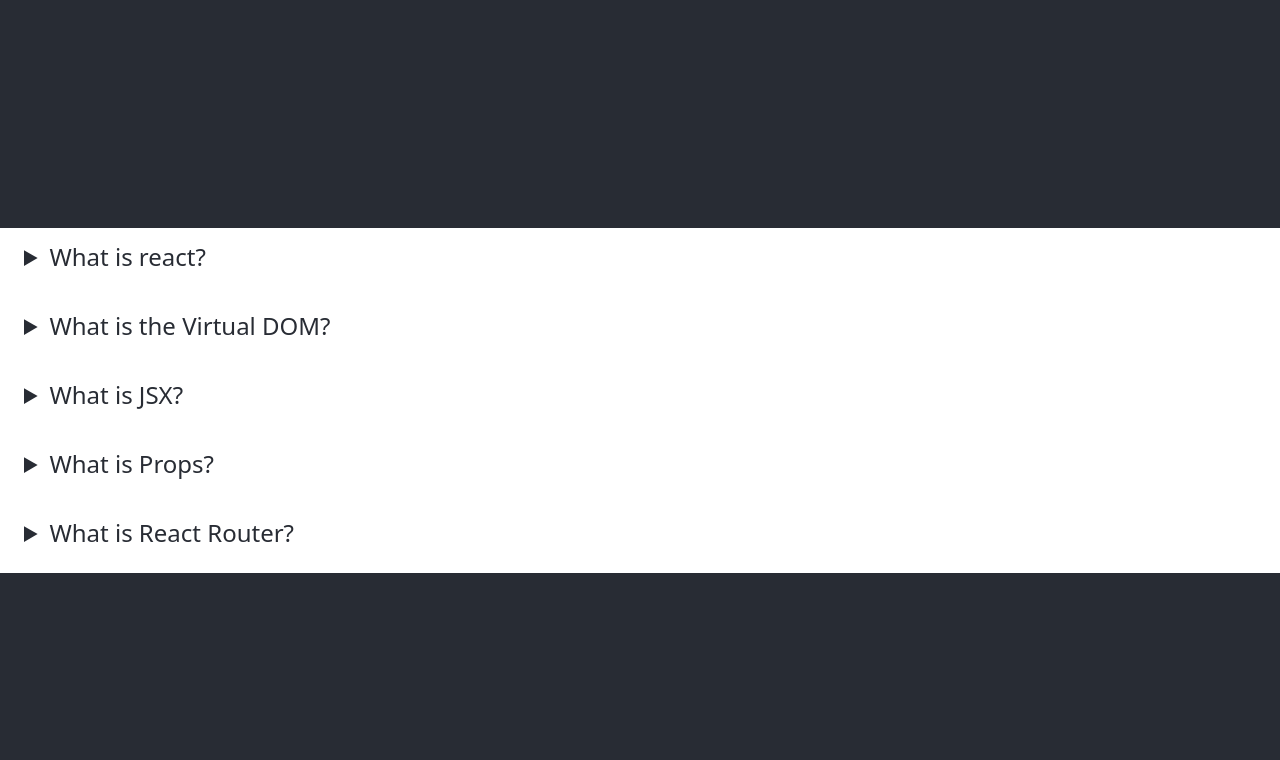
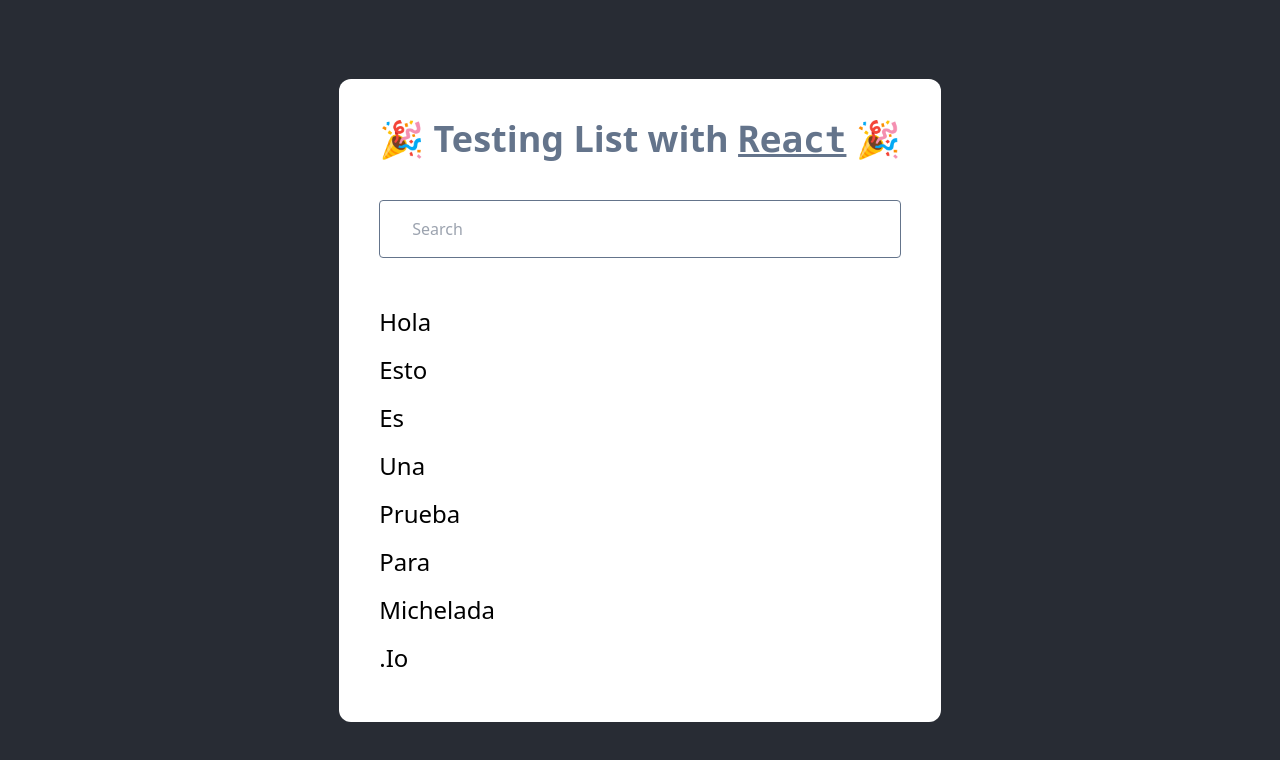
Before and after one commit to Prizrak11/React-Test-List, a React (Create React App) app: page / in a window 1280 px wide. Shown: the top 760 px of the page. Built offline with nearby package versions, Linux system fonts and the light colour scheme.

Commit message:
Implement Tailwind to List styles

```diff
--- a/package.json
+++ b/package.json
@@ -34,5 +34,10 @@
 			"last 1 firefox version",
 			"last 1 safari version"
 		]
+	},
+	"devDependencies": {
+		"autoprefixer": "^10.4.2",
+		"postcss": "^8.4.5",
+		"tailwindcss": "^3.0.16"
 	}
 }
--- /dev/null
+++ b/postcss.config.js
@@ -0,0 +1,6 @@
+module.exports = {
+  plugins: {
+    tailwindcss: {},
+    autoprefixer: {},
+  },
+}
--- a/src/App.css
+++ /dev/null
@@ -1,47 +0,0 @@
-.App {
-	text-align: center;
-	display: grid;
-	place-items: center;
-	width: 100vw;
-	height: 100vh;
-	color: #fff;
-}
-input {
-	margin-block: 2em;
-	padding-block: 1em;
-	padding-inline: 2em;
-	width: 100%;
-	background-color: transparent;
-	color: white;
-	font-size: 1.1em;
-	border: 1px solid white;
-	border-radius: 0.5em;
-}
-
-ul {
-	list-style: none;
-	text-align: center;
-}
-li {
-	text-align: start;
-	font-size: 1.1em;
-	text-transform: capitalize;
-	padding-block: 0.2em;
-}
-
-details {
-	width: 100vw;
-	font-size: 1.5rem;
-	text-align: start;
-	background-color: #fff;
-	color: #282c34;
-	padding: 0.5em 1em;
-	cursor: pointer;
-}
-
-summary {
-	padding-bottom: 0.5em;
-}
-details > img {
-	width: 10%;
-}
--- a/src/App.js
+++ b/src/App.js
@@ -1,13 +1,10 @@
-import './App.css'
 import Questions from './components/Questions/Questions'
-// import List from './components/List'
+import List from './components/List'
 
 function App() {
 
   return (
-    <div className="App">
-      <Questions />
-    </div>
+    <List />
   )
 }
 
--- a/src/components/List.jsx
+++ b/src/components/List.jsx
@@ -4,6 +4,8 @@
 
   const [search, setSearch] = useState({ search: '' })
   const items = ['hola', 'esto', 'es', 'una', 'prueba', 'para', 'michelada', '.io']
+
+  const existMatch = search?.match?.length > 0
 
   const lookForText = e => {
     let text = e.target.value
@@ -19,15 +21,34 @@
   }
 
   return (
-    <div>
-      <h1>
-        🎉 Testing List with <code> React </code> 🎉
-      </h1>
-      <input type="text" value={search.search} onChange={lookForText} placeholder='Search' />
-      <ul>
-        {search?.match?.map(item => <li>{item}</li>) ?? items.map(item => <li>{item}</li>)}
-      </ul>
-    </div>
+    <section className='grid place-items-center w-screen h-screen'>
+      <div className="bg-white rounded-xl p-10">
+        <h1 className='text-4xl font-bold text-slate-500'>
+          🎉 Testing List with <code className='underline' > React</code> 🎉
+        </h1>
+        <input
+          className='px-8 py-4 w-full border border-slate-500 rounded my-10'
+          type="text"
+          value={search.search}
+          onChange={lookForText}
+          placeholder='Search' />
+        <ul>
+          {
+            existMatch
+              ? search.match.map(item =>
+                <li className='text-2xl capitalize text-left py-2' >
+                  {item}
+                </li>
+              )
+              : items.map(item =>
+                <li className='text-2xl capitalize text-left py-2' >
+                  {item}
+                </li>
+              )
+          }
+        </ul>
+      </div>
+    </section>
   )
 }
 
--- a/src/index.css
+++ b/src/index.css
@@ -1,3 +1,7 @@
+@tailwind base;
+@tailwind components;
+@tailwind utilities;
+
 * {
 	margin: 0;
 	padding: 0;
--- /dev/null
+++ b/tailwind.config.js
@@ -0,0 +1,9 @@
+module.exports = {
+  content: [
+    "./src/**/*.{js,jsx,ts,tsx}"
+  ],
+  theme: {
+    extend: {},
+  },
+  plugins: [],
+}
```
Also changed, not shown: public/index.html (+0 -23 lines), 1 other file (tests, documents, lock files or other folders).
